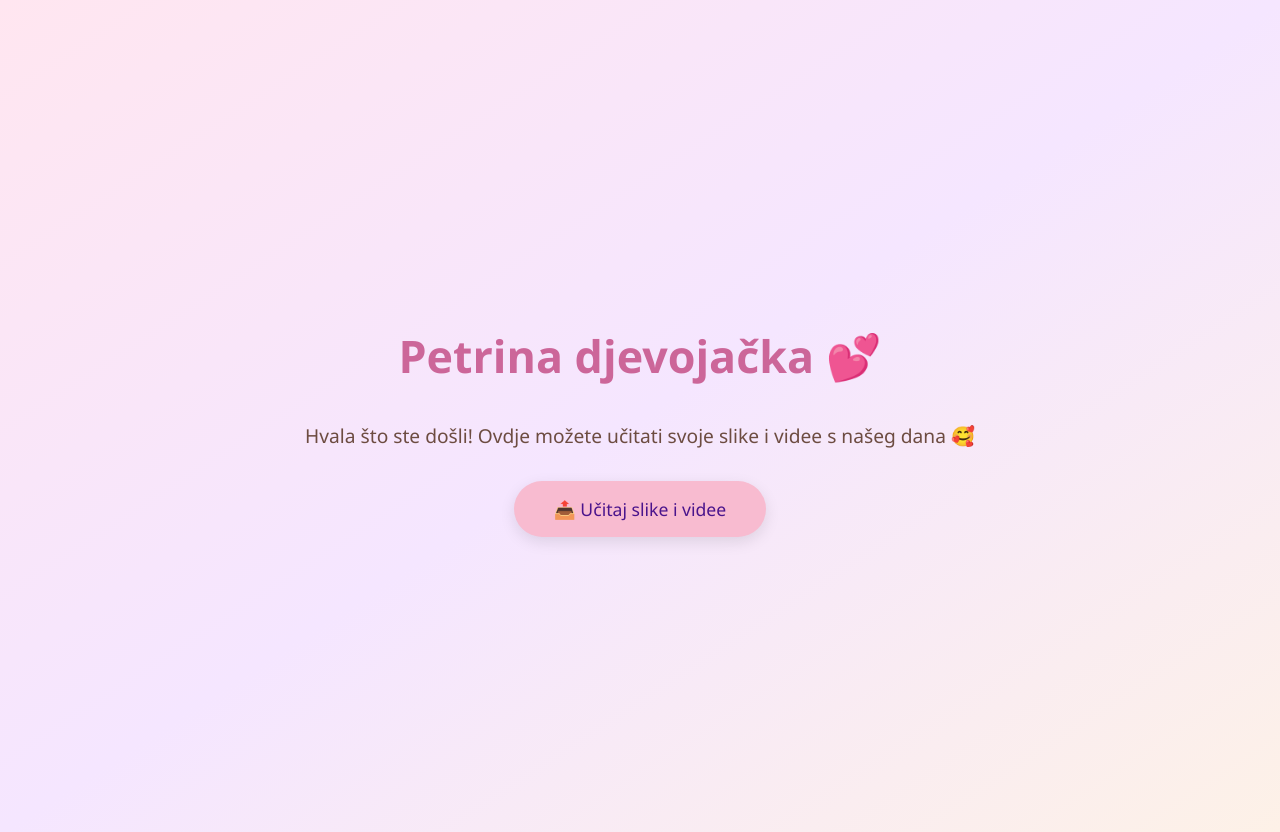
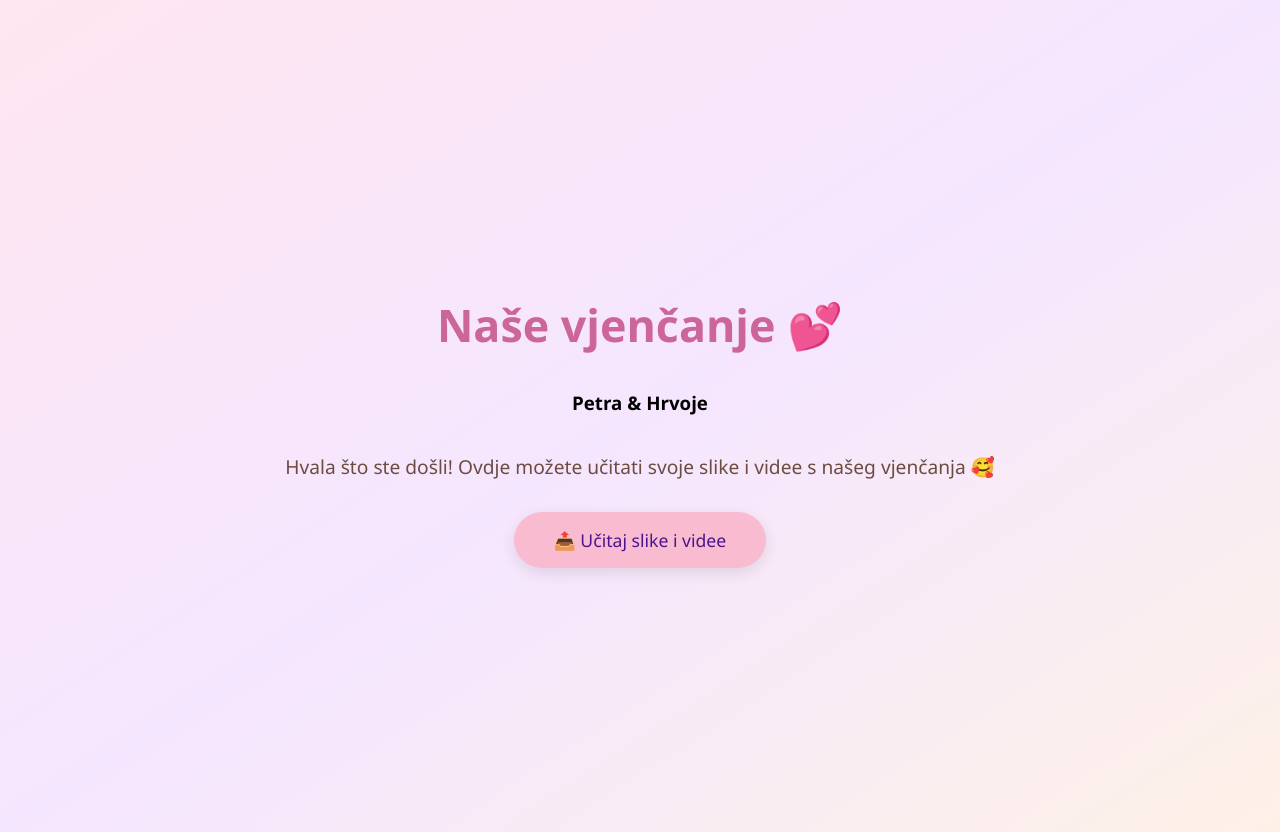
Before and after one commit to Dajana-Kristo/Wedding, a plain HTML site: page index.html in a window 1280 px wide. Drawn offline with Linux system fonts and the light colour scheme.

Commit message:
Update index.html

```diff
--- a/index.html
+++ b/index.html
@@ -3,7 +3,7 @@
 <head>
   <meta charset="UTF-8" />
   <meta name="viewport" content="width=device-width, initial-scale=1.0"/>
-  <title>Petrina djevojačka 💕</title>
+  <title>Petra & Hrvoje 💕</title>
   <style>
     body {
       background: linear-gradient(to bottom right, #ffe6f0, #f5e6ff, #fdf1e7);
@@ -45,8 +45,9 @@
   </style>
 </head>
 <body>
-  <h1>Petrina djevojačka 💕</h1>
-  <p>Hvala što ste došli! Ovdje možete učitati svoje slike i videe s našeg dana 🥰</p>
+  <h1>Naše vjenčanje 💕</h1>
+  <h3>Petra & Hrvoje</h3>
+  <p>Hvala što ste došli! Ovdje možete učitati svoje slike i videe s našeg vjenčanja 🥰</p>
   <a class="upload-button" href="https://e.pcloud.com/#/puplink?code=uRu7Z0bGeJmcglxVDjRBiHHuAgJqnuncy" target="_blank">
     📤 Učitaj slike i videe
   </a>
```
